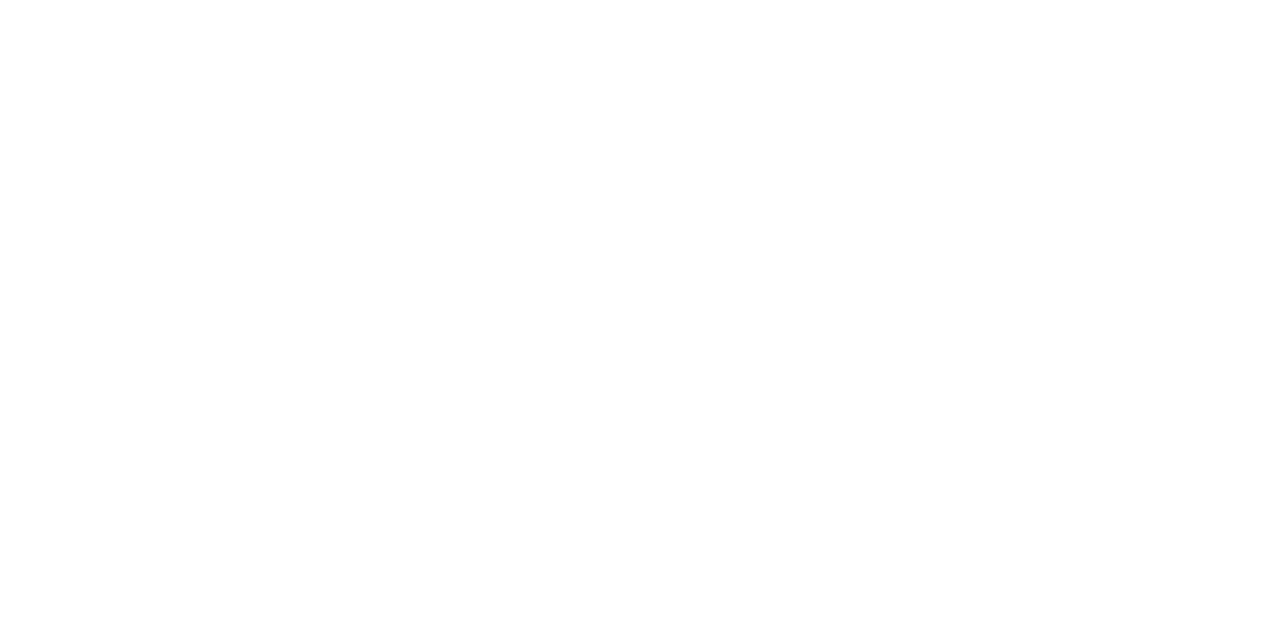
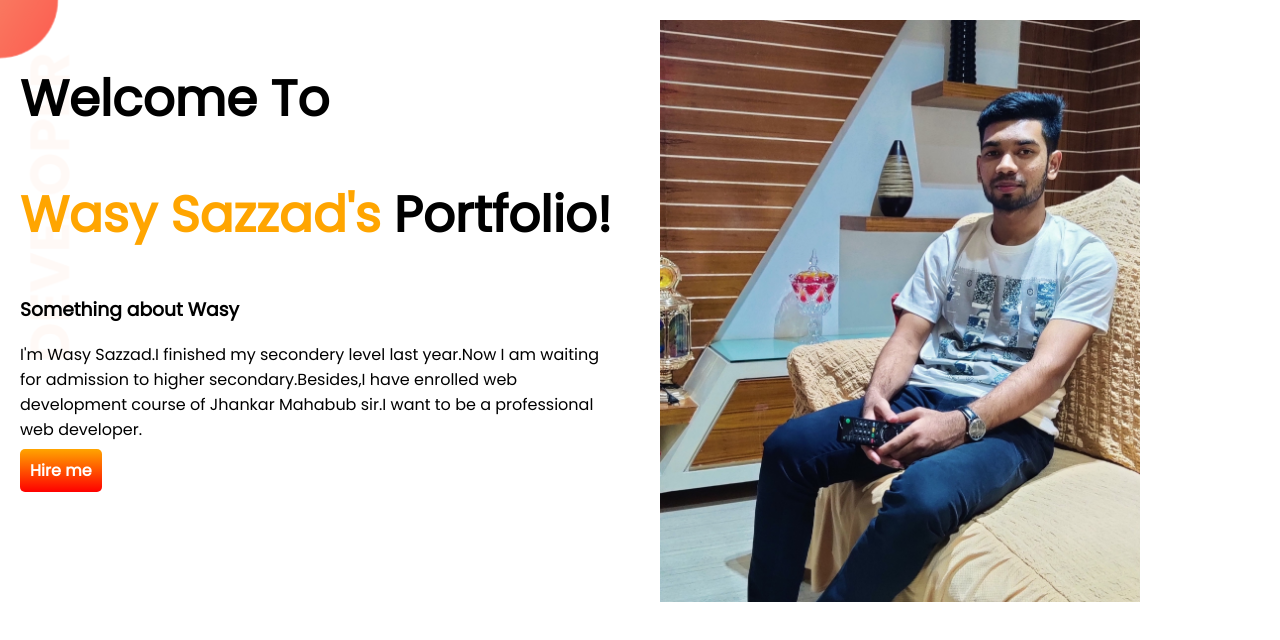
Before and after one commit to sazzadwasy/Developer-portfolio, a plain HTML site: page index.html in a window 1280 px wide. Drawn offline with Linux system fonts and the light colour scheme.

Commit message:
developer commit

```diff
--- a/index.html
+++ b/index.html
@@ -1,13 +1,32 @@
 <!DOCTYPE html>
 <html lang="en">
+
 <head>
     <meta charset="UTF-8">
     <meta http-equiv="X-UA-Compatible" content="IE=edge">
     <meta name="viewport" content="width=device-width, initial-scale=1.0">
     <title>Sazzads portfolio</title>
+    <link rel="preconnect" href="https://fonts.googleapis.com">
+    <link rel="preconnect" href="https://fonts.gstatic.com" crossorigin>
+    <link href="https://fonts.googleapis.com/css2?family=Poppins&display=swap" rel="stylesheet">
     <link rel="stylesheet" href="style.css">
 </head>
+
 <body>
+    <section class="top-banner">
+        <div class="half-width">
+            <h1>Welcome To</h1>
+            <h1><span class="orange-color">Wasy Sazzad's</span> Portfolio!</h1>
+            <h3>Something about Wasy</h3>
+            <p>I'm Wasy Sazzad.I finished my secondery level last year.Now I am waiting for admission to higher
+                secondary.Besides,I have enrolled web development course of Jhankar Mahabub sir.I want to be a
+                professional
+                web developer.</p>
+            <a class="link-button" target="_blank" href="https://www.facebook.com/profile.php?id=100020638454237">Hire
+                me</a>
+        </div>
+        <div class="half-width"><img src="images/abd.jpg" alt=""></div>
+    </section>
+</body>
 
-</body>
 </html>
--- a/style.css
+++ b/style.css
@@ -0,0 +1,33 @@
+body{
+    font-family: 'Poppins', sans-serif;
+    margin: 0;
+}
+h1{
+    font-size: 50px;
+}
+.orange-color{
+    color: orange;
+}
+section{
+    display: flex;
+}
+.half-width{
+    width: 50%;
+    padding: 20px;
+}
+.half-width img{
+    width: 80%;
+}
+.link-button{
+    text-decoration: none;
+    color: white;
+    background-image: linear-gradient(orange,red);
+    padding: 10px;
+    border-radius: 5px;
+    font-weight: 700;
+
+}
+.top-banner{
+    background-image: url(images/bnr.png);
+    background-repeat: no-repeat;
+}
```
Also changed, not shown: images/IMG-20210924-WA0019 (4).jpg (added), images/IMG-20211008-WA0009 (4).jpg (added), images/IMG-20220103-WA0000 (2).jpg (added), images/IMG-20220103-WA0000__3_-removebg-preview (1).png (added), images/abd.jpg (added), images/bnr.png (added), 1 other file.
